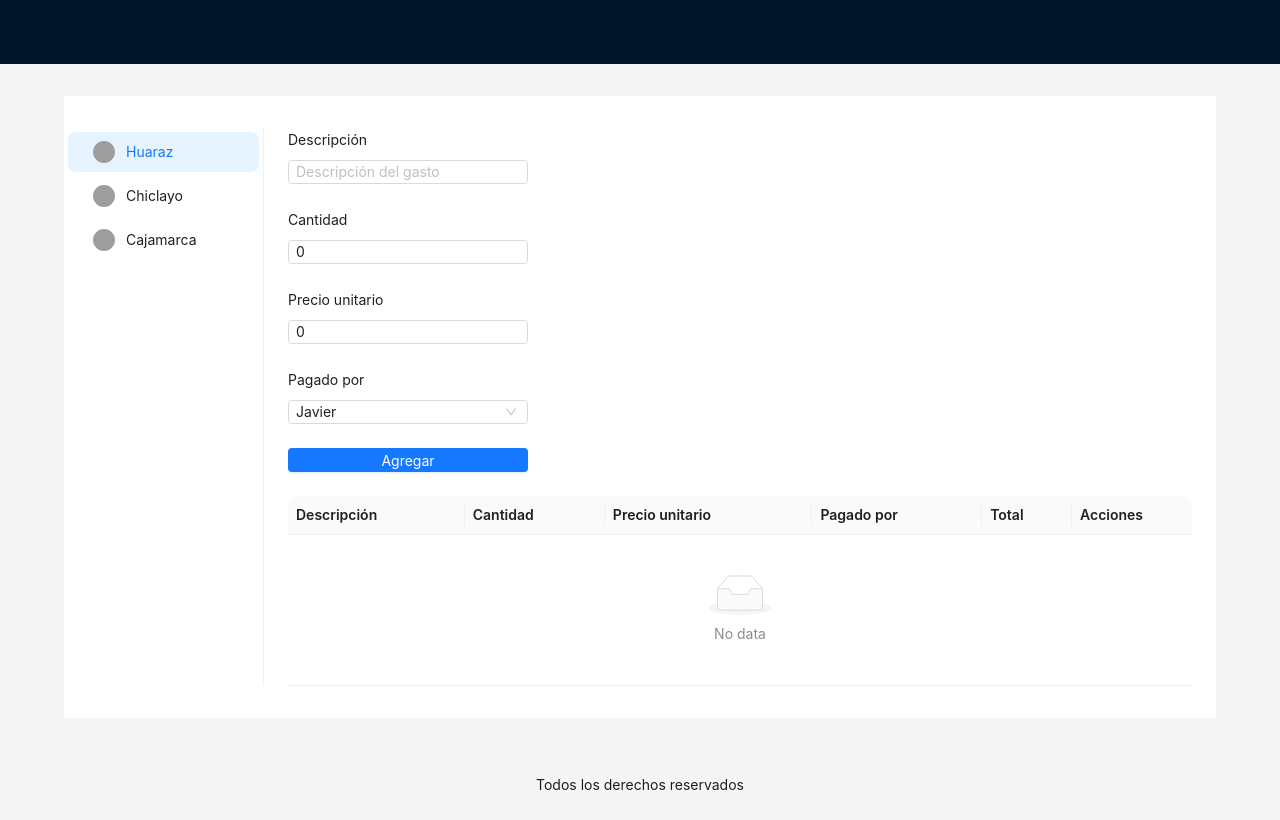
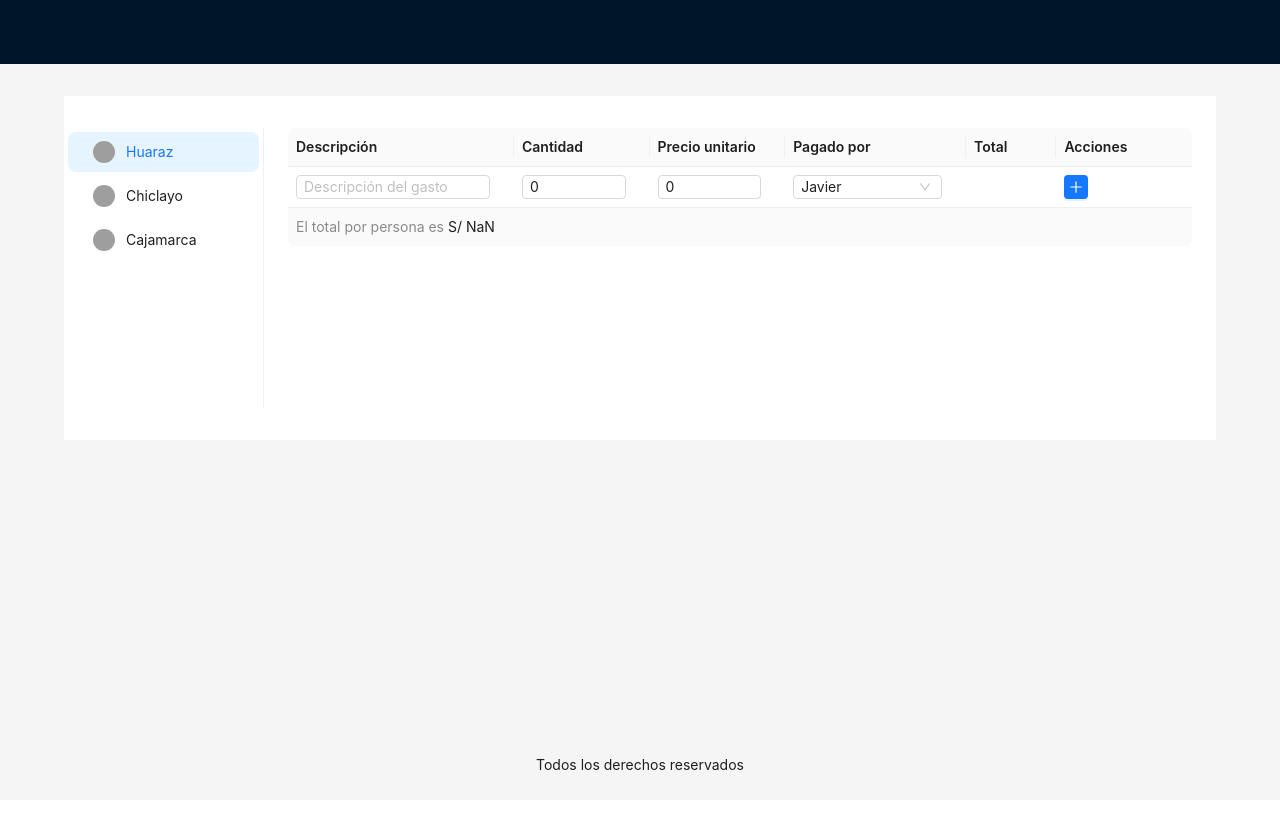
Before and after one commit to itmarck/expenses, a React (Vite) app: page / in a window 1280 px wide. Built offline with nearby package versions, Linux system fonts and the light colour scheme; grey boxes are pictures that could not be loaded.

Commit message:
Add expense form into the table

```diff
--- a/src/components/ExpenseBoard/index.jsx
+++ b/src/components/ExpenseBoard/index.jsx
@@ -1,8 +1,10 @@
+import { Typography } from 'antd'
 import { useEffect, useState } from 'react'
 import { people } from '../../data/people'
 import { getLocalExpenses, setLocalExpenses } from '../../data/storage'
-import { ExpenseForm } from '../ExpenseForm'
 import { ExpenseTable } from '../ExpenseTable'
+
+const { Text } = Typography
 
 export function ExpenseBoard() {
   const [expenses, setExpenses] = useState(getLocalExpenses())
@@ -42,12 +44,16 @@ export function ExpenseBoard() {
   const peopleQuantity = new Set(expensesPeople).size
   const total = totalExpenses / peopleQuantity
 
-  // TODO: Show total in the board
-
   return (
-    <div className="App">
-      <ExpenseForm handleSubmit={handleSubmit} />
-      <ExpenseTable expenses={expenses} onRowDelete={onRowDelete} />
-    </div>
+    <ExpenseTable
+      expenses={expenses}
+      onRowDelete={onRowDelete}
+      handleSubmit={handleSubmit}
+      footer={() => (
+        <Text type="secondary">
+          El total por persona es <Text>S/ {total.toFixed(2)}</Text>
+        </Text>
+      )}
+    />
   )
 }
--- a/src/components/ExpenseForm/index.jsx
+++ /dev/null
@@ -1,83 +0,0 @@
-import { people } from '../../data/people'
-import { Button, Form, Input, Select } from 'antd'
-
-export function ExpenseForm({ handleSubmit }) {
-  const [form] = Form.useForm()
-
-  function onFinish(values) {
-    handleSubmit(values)
-  }
-
-  return (
-    <Form
-      layout="vertical"
-      form={form}
-      style={{ maxWidth: 240 }}
-      onFinish={onFinish}
-      initialValues={{
-        amount: 0,
-        unitPrice: 0,
-        by: people[0].name,
-      }}
-    >
-      <Form.Item name="description" label="Descripción">
-        <Input placeholder="Descripción del gasto" />
-      </Form.Item>
-      <Form.Item name="amount" label="Cantidad">
-        <Input type="number" min={0} />
-      </Form.Item>
-      <Form.Item name="unitPrice" label="Precio unitario">
-        <Input type="number" min={0} step={0.1} />
-      </Form.Item>
-      <Form.Item name="by" label="Pagado por">
-        <Select
-          options={people.map((person) => {
-            return {
-              value: person.name,
-              label: person.name,
-            }
-          })}
-        />
-      </Form.Item>
-      <Form.Item>
-        <Button type="primary" htmlType="submit" block>
-          Agregar
-        </Button>
-      </Form.Item>
-    </Form>
-  )
-
-  return (
-    <form onSubmit={onSubmit}>
-      <div>
-        <label htmlFor="description">Descripción</label>
-        <input title="No" type="text" name="description" />
-      </div>
-      <div>
-        <label htmlFor="amount">Cantidad</label>
-        <input title="No" type="number" name="amount" id="amount" />
-      </div>
-      <div>
-        <label htmlFor="unitPrice">Precio unitario</label>
-        <input title="No" type="number" name="unitPrice" step={0.01} />
-      </div>
-
-      <div>
-        <label htmlFor="by">Pagado por</label>
-        <select name="by" id="by">
-          {people.map(function (person) {
-            return (
-              <option key={person.name} value={person.name}>
-                {person.name}
-              </option>
-            )
-          })}
-        </select>
-      </div>
-
-      <Button type="primary" htmlType="sumbit">
-        Agregar
-      </Button>
-    </form>
-  )
-}
--- a/src/components/ExpenseTable/index.jsx
+++ b/src/components/ExpenseTable/index.jsx
@@ -1,54 +1,113 @@
-import { Button, Table } from 'antd'
+import { Button, Form, Input, Select, Table } from 'antd'
+import { people } from '../../data/people'
+import { PlusOutlined } from '@ant-design/icons'
 
-export function ExpenseTable({ expenses, onRowDelete }) {
+export function ExpenseTable({ expenses, onRowDelete, handleSubmit, footer }) {
+  const [form] = Form.useForm()
+
   const columns = [
     {
       title: 'Descripción',
       dataIndex: 'description',
+      width: 200,
+      fixed: true,
     },
     {
       title: 'Cantidad',
+      width: 120,
       dataIndex: 'amount',
     },
     {
       title: 'Precio unitario',
+      width: 120,
       dataIndex: 'unitPrice',
     },
     {
       title: 'Pagado por',
       dataIndex: 'by',
+      width: 160,
       render(value) {
         return value && value.name
       },
     },
     {
       title: 'Total',
+      width: 80,
       render(value) {
-        return value.amount * value.unitPrice
+        return value.amount * value.unitPrice || ''
       },
     },
     {
       title: 'Acciones',
       width: 120,
-      render(value) {
+      render({ id }) {
+        if (id === 0) {
+          return (
+            <Button type="primary" icon={<PlusOutlined />} htmlType="submit" />
+          )
+        }
         return (
-          <Button
-            id={value.id}
-            type="link"
-            children="Eliminar"
-            onClick={onRowDelete}
-          />
+          <Button id={id} type="link" onClick={onRowDelete}>
+            Eliminar
+          </Button>
         )
       },
     },
   ]
 
+  const newExpense = {
+    id: 0,
+    description: (
+      <Form.Item name="description">
+        <Input placeholder="Descripción del gasto" />
+      </Form.Item>
+    ),
+    amount: (
+      <Form.Item name="amount">
+        <Input type="number" min={0} />
+      </Form.Item>
+    ),
+    unitPrice: (
+      <Form.Item name="unitPrice">
+        <Input type="number" min={0} step={0.1} />
+      </Form.Item>
+    ),
+    by: {
+      name: (
+        <Form.Item name="by">
+          <Select
+            options={people.map((person) => {
+              return {
+                value: person.name,
+                label: person.name,
+              }
+            })}
+          />
+        </Form.Item>
+      ),
+    },
+  }
+
+  function onFinish(values) {
+    handleSubmit(values)
+    form.resetFields()
+  }
+
   return (
-    <Table
-      rowKey="id"
-      dataSource={expenses}
-      columns={columns}
-      pagination={false}
-    />
+    <Form
+      form={form}
+      layout="inline"
+      onFinish={onFinish}
+      initialValues={{ amount: 0, unitPrice: 0, by: people[0].name }}
+    >
+      <Table
+        rowKey="id"
+        scroll={{ x: '100' }}
+        columns={columns}
+        pagination={false}
+        footer={footer}
+        dataSource={[...expenses, newExpense]}
+      />
+    </Form>
   )
 }
```
